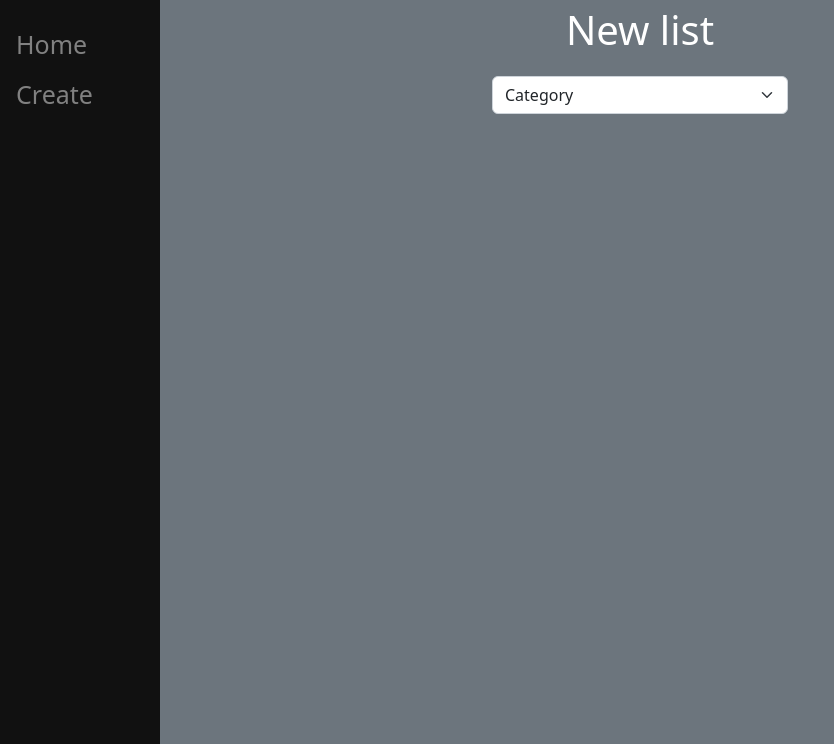
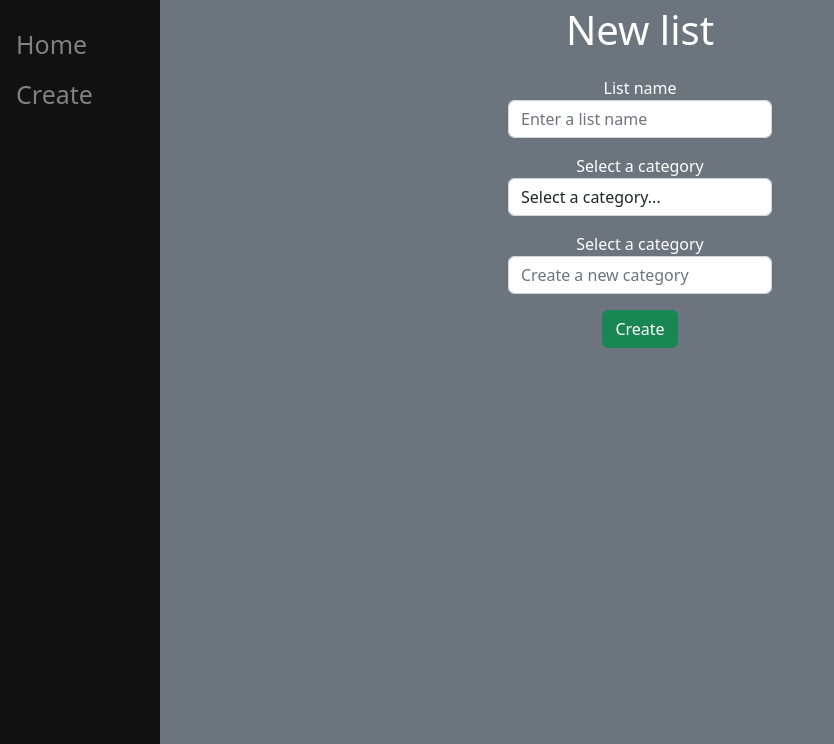
Before and after one commit to Gabriel-Konarski/Django-To_Do_lists, a Django app: page /create/ in a window 1280 px wide. Shown: the part 56-800 px from the top of the page, without its empty margins (0-834 px from the left). Run offline with Django 4.2, Linux system fonts and the light colour scheme.

Commit message:
edit add form

```diff
--- a/todo/lists/templates/lists/add.html
+++ b/todo/lists/templates/lists/add.html
@@ -63,14 +63,28 @@
 
 
     <div class="container text-center" style="width: 20rem;">
-            <p class="fs-1 text-center">New list</p>
+        <p class="fs-1 text-center">New list</p>
 
-            <select class="form-select" aria-label="Default select example">
-                <option selected>Category</option>
-                <option value="1">Shop list</option>
-                <option value="2">To do list</option>
-                <option value="3">Songs</option>
+        <div class="form-group m-3">
+            <label>List name</label>
+            <input required name="list_name" type="text" placeholder="Enter a list name" class="form-control">
+        </div>
+
+        <div class="form-group m-3">
+            <label>Select a category</label>
+            <select name="category" class="form-control">
+                <option value="none">Select a category...</option>
             </select>
+        </div>
+
+        <div class="form-group m-3">
+            <label>Select a category</label>
+            <input required name="category_new" type="text" placeholder="Create a new category" class="form-control">
+        </div>
+
+        <button type="button" class="btn btn-success">Create</button>
+
+
 
     </div>
 
```
